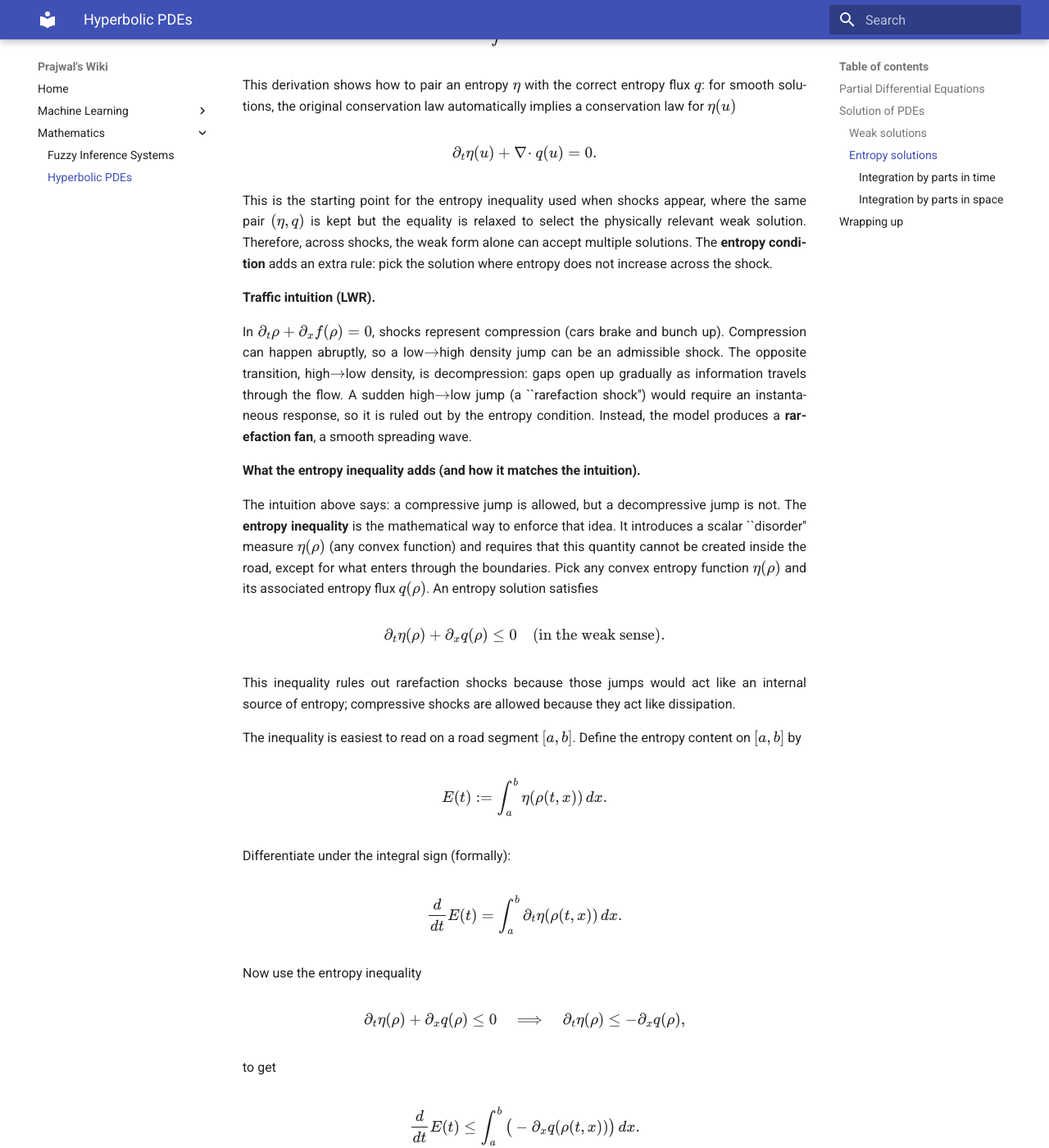
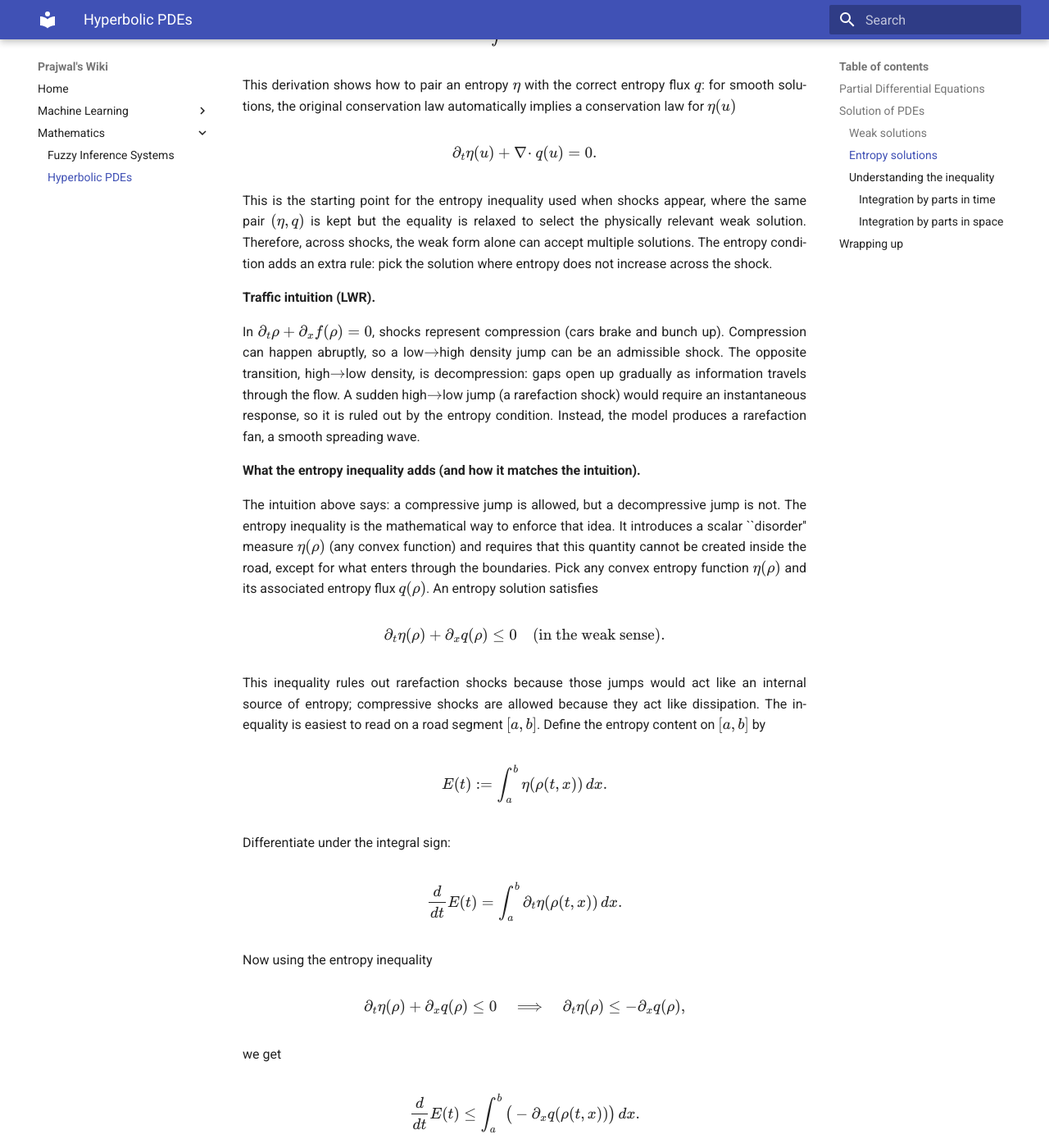
Before and after one commit to pj1911/my-wiki, an MkDocs documentation site: the page built from docs/Hyperbolic PDEs-1-weak solutions.md, in a window 1280 px wide and 1400 px high, scrolled down 4697 px. Shown: the whole window at 82% size. Built offline with MkDocs 1.6.1 and Material for MkDocs 9.7.7, drawn with Linux system fonts in a browser that asks for light colours; some of the changed text lies outside the part shown.

Commit message:
Improve clarity and consistency in weak solutions chapter
Refined language for clarity and consistency throughout the chapter, particularly in the introduction and explanations of key concepts like entropy solutions and inequalities.

```diff
--- a/docs/Hyperbolic PDEs-1-weak solutions.md
+++ b/docs/Hyperbolic PDEs-1-weak solutions.md
@@ -1,7 +1,7 @@
 # Introduction - weak solution to hyperbolic PDEs
 
-This chapter goes through neural-network (NN) methods for approximating solutions of partial
-differential equations (PDEs), with a special focus on hyperbolic PDEs.
+This full chapter goes through neural-network (NN) methods for approximating solutions of partial
+differential equations (PDEs), with a special focus on hyperbolic PDEs for the current part.
 
 - Both supervised and unsupervised learning approaches are covered, along with
   their main strengths and limitations.
@@ -50,7 +50,7 @@
 (\(n>1\), several coupled values at each \((t,x)\)). Furthermore, \(\partial_t u\) denotes the partial derivative of \(u\) with respect to time:
 it measures how \(u(t,x)\) changes as \(t\) varies while keeping \(x\) fixed. The operator \(L\) is a spatial differential operator: for each fixed time \(t\), it takes the spatial function
 \(u(t,\cdot):\mathcal U\to\mathbb R^n\) as input and returns another function on \(\mathcal U\), built from derivatives with
-respect to \(x\) (and possibly \(x\)-dependent coefficients), i.e.\ \(L[u(t,\cdot)]:\mathcal U\to\mathbb R^n\).
+respect to \(x\) (and possibly \(x\)-dependent coefficients), i.e. \(L[u(t,\cdot)]:\mathcal U\to\mathbb R^n\).
  For example, \(L\) may contain
 
 - Transport/advection terms (first derivatives), such as \(a(x)\cdot\nabla u\), which move the profile of \(u\)
@@ -124,12 +124,12 @@
 
 where shocks (jumps) can form even from smooth initial data. The weak form alone may admit multiple
 candidates \(u\) that all satisfy the integral identity, so an extra rule is needed to pick the
-physically relevant one. For this an **entropy solution** is introduced, it is a weak solution that, in addition to weak solution property, satisfies a family of integral
+physically relevant one. For this an entropy solution is introduced, it is a weak solution that, in addition to weak solution property, satisfies a family of integral
 inequalities of the form \(\partial_t \eta(u)+\nabla\!\cdot q(u)\le 0\) (in the weak sense) for every
-convex entropy \(\eta\) and its associated entropy flux \(q\).\\
+convex entropy \(\eta\) and its associated entropy flux \(q\).\
 
-Here, an **entropy** is a convex scalar function \(\eta:\mathbb R\to\mathbb R\) applied to the
-state \(u\), where \(u(t,x)\) is a scalar value. An associated **entropy flux**
+Here, an entropy is a convex scalar function \(\eta:\mathbb R\to\mathbb R\) applied to the
+state \(u\), where \(u(t,x)\) is a scalar value. An associated entropy flux
 is a function \(q:\mathbb R\to\mathbb R^d\) (in \(d\) space dimensions) chosen to be compatible with
 the physical flux \(f\). Compatibility means that, for smooth solutions of the conservation law
 \(\partial_t u+\nabla\!\cdot f(u)=0\), the quantity \(\eta(u)\) also satisfies a conservation law
@@ -209,7 +209,7 @@
 
 This is the starting point for the entropy inequality used when shocks appear,
 where the same pair \((\eta,q)\) is kept but the equality is relaxed to select the physically
-relevant weak solution. Therefore, across shocks, the weak form alone can accept multiple solutions. The **entropy condition**
+relevant weak solution. Therefore, across shocks, the weak form alone can accept multiple solutions. The entropy condition
 adds an extra rule: pick the solution where entropy does not increase across the shock.
 
 **Traffic intuition (LWR).**
@@ -217,14 +217,14 @@
 In \(\partial_t\rho+\partial_x f(\rho)=0\), shocks represent compression (cars brake and bunch
 up). Compression can happen abruptly, so a low\(\to\)high density jump can be an admissible shock.
 The opposite transition, high\(\to\)low density, is decompression: gaps open up gradually as
-information travels through the flow. A sudden high\(\to\)low jump (a ``rarefaction shock'') would
+information travels through the flow. A sudden high\(\to\)low jump (a rarefaction shock) would
 require an instantaneous response, so it is ruled out by the entropy condition. Instead, the model
-produces a **rarefaction fan**, a smooth spreading wave.
+produces a rarefaction fan, a smooth spreading wave.
 
 **What the entropy inequality adds (and how it matches the intuition).**
 
 The intuition above says: a compressive jump is allowed, but a decompressive jump is not. The
-**entropy inequality** is the mathematical way to enforce that idea. It introduces a scalar
+entropy inequality is the mathematical way to enforce that idea. It introduces a scalar
 ``disorder'' measure \(\eta(\rho)\) (any convex function) and requires that this quantity cannot be
 created inside the road, except for what enters through the boundaries. Pick any convex entropy function \(\eta(\rho)\) and its associated entropy flux \(q(\rho)\). An entropy
 solution satisfies
@@ -235,21 +235,19 @@
 $$
 
 This inequality rules out rarefaction shocks because those jumps would act like an internal
-source of entropy; compressive shocks are allowed because they act like dissipation.
-
-The inequality is easiest to read on a road segment \([a,b]\). Define the entropy content on \([a,b]\) by
+source of entropy; compressive shocks are allowed because they act like dissipation. The inequality is easiest to read on a road segment \([a,b]\). Define the entropy content on \([a,b]\) by
 
 $$
 E(t):=\int_a^b \eta(\rho(t,x))\,dx.
 $$
 
-Differentiate under the integral sign (formally):
+Differentiate under the integral sign:
 
 $$
 \frac{d}{dt}E(t)=\int_a^b \partial_t \eta(\rho(t,x))\,dx.
 $$
 
-Now use the entropy inequality
+Now using the entropy inequality
 
 $$
 \partial_t \eta(\rho) + \partial_x q(\rho)\le 0
@@ -257,7 +255,7 @@
 \partial_t \eta(\rho)\le -\partial_x q(\rho),
 $$
 
-to get
+we get
 
 $$
 \frac{d}{dt}E(t)\le \int_a^b \big(-\partial_x q(\rho(t,x))\big)\,dx.
@@ -282,7 +280,7 @@
 injecting entropy, then \(E(t)\) cannot increase, meaning any shock inside the segment must be
 entropy-dissipating (compressive) rather than entropy-creating (a rarefaction shock).
 
-**Understanding the inequality**
+###Understanding the inequality
 
 The inequality \(\partial_t\eta(u)+\nabla\!\cdot q(u)\le 0\) is understood in the same weak (integral)
 way as before: derivatives are moved onto a smooth test function. Concretely, for every smooth
@@ -405,7 +403,7 @@
 \int_{\mathcal U}F\cdot\nabla\varphi\,dx.
 $$
 
-**Step 5 (extend to space--time).**
+**Step 5 (extend to space-time).**
 Apply the spatial identity at each fixed time \(t\), then integrate the whole equation over \(t\in[0,T]\):
 
 $$
@@ -544,7 +544,7 @@
 
 **1) Why require \(\varphi\ge 0\)?**
 Because the starting statement is an inequality (not an equality). Testing it against all
-nonnegative \(\varphi\) is the standard weak way to encode ``\(\le 0\)'' without needing pointwise
+nonnegative \(\varphi\) is the standard weak way to encode '\(\le 0\)' without needing pointwise
 derivatives.
 
 **2) What if \(\varphi\) does not vanish on \(\partial\mathcal U\) or at \(t=T\)?**
```
Also changed, not shown: other parts of docs/Hyperbolic PDEs-1-weak solutions.md (+2 -0 lines).
